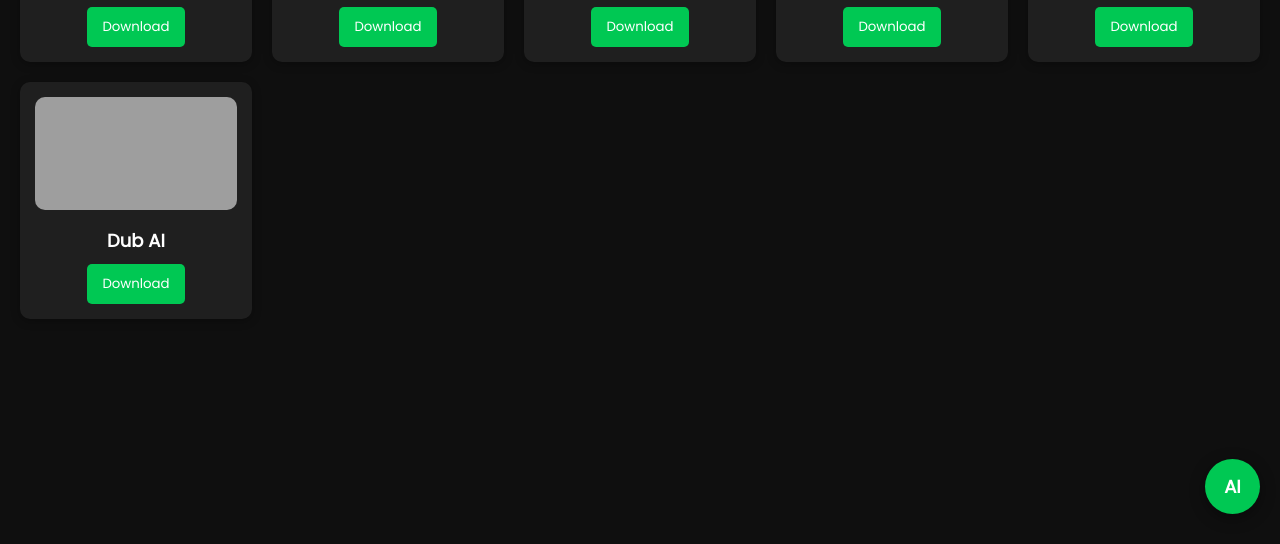
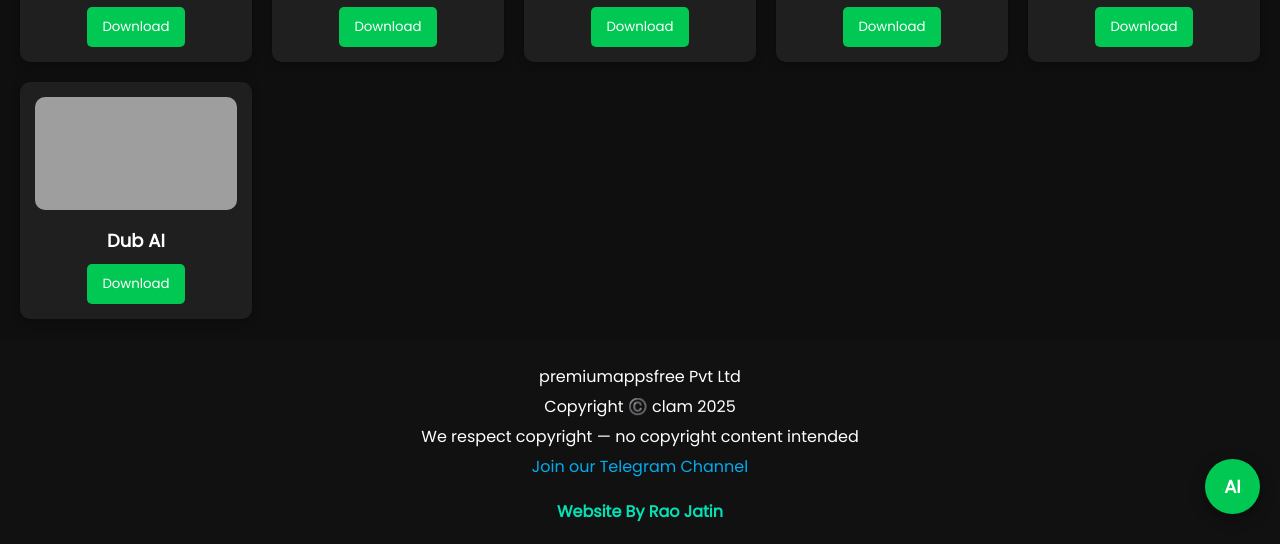
Before and after one commit to PremiumAppsFree/PremiumAppsFree.github.io, a plain HTML site: page index.html in a window 1280 px wide. Shown: the part 266-810 px from the top of the page. Drawn offline with Linux system fonts and the light colour scheme; grey boxes are pictures that could not be loaded.

Commit message:
Update index.html

```diff
--- a/index.html
+++ b/index.html
@@ -319,5 +319,25 @@
       });
     }
   </script>
+  <footer style="background-color: #111; color: white; text-align: center; padding: 20px 10px; font-family: sans-serif;">
+  <p style="margin: 5px;">premiumappsfree Pvt Ltd</p>
+  <p style="margin: 5px;">Copyright ©️ clam 2025</p>
+  <p style="margin: 5px;">We respect copyright — no copyright content intended</p>
+  <p style="margin: 5px;">
+    <a href="https://t.me/apps_pro_freee" target="_blank" style="color: #00acee; text-decoration: none;">Join our Telegram Channel</a>
+  </p>
+  <p style="margin-top: 20px; animation: fadeIn 2s infinite alternate;">
+    <a href="https://nottmodz.github.io/.github.io/" target="_blank" style="color: #00ffcc; text-decoration: none; font-weight: bold;">
+      Website By Rao Jatin
+    </a>
+  </p>
+
+  <style>
+    @keyframes fadeIn {
+      from { opacity: 0.4; }
+      to { opacity: 1; }
+    }
+  </style>
+  </footer>
 </body>
 </html>
```
